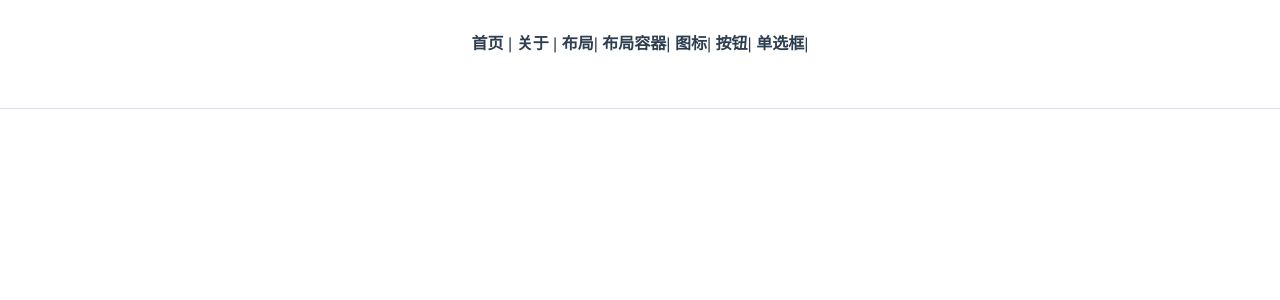
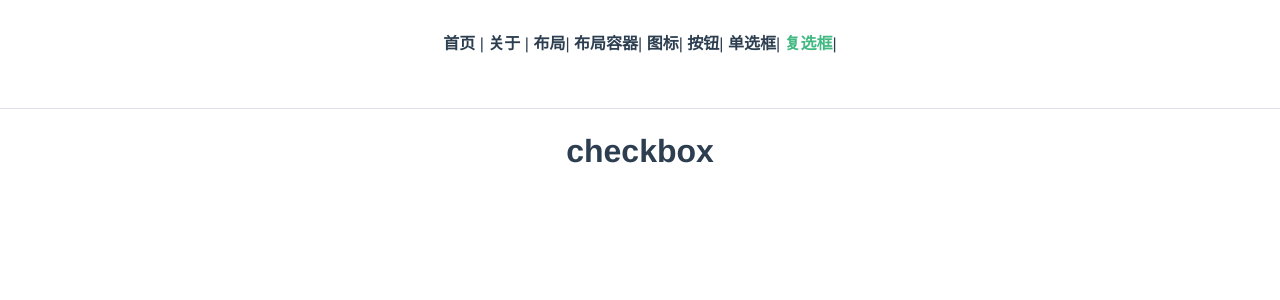
Before and after one commit to studyingpanda/element-demo, a Vue app: page /checkboxDemo in a window 1280 px wide. Shown: the top 300 px of the page. Built offline with nearby package versions, Linux system fonts and the light colour scheme.

Commit message:
add CheckBoxDemo

```diff
--- a/src/App.vue
+++ b/src/App.vue
@@ -6,8 +6,9 @@
       <router-link to="/layoutDemo">布局</router-link>|
       <router-link to="/containerDemo">布局容器</router-link>|
       <router-link to="/iconDemo">图标</router-link>|
-      <router-link to="/ButtonDemo">按钮</router-link>|
-      <router-link to="/RadioDemo">单选框</router-link>|
+      <router-link to="/buttonDemo">按钮</router-link>|
+      <router-link to="/radioDemo">单选框</router-link>|
+      <router-link to="/checkboxDemo">复选框</router-link>|
     </div>
     <el-divider></el-divider>
     <router-view />
--- a/src/router/index.js
+++ b/src/router/index.js
@@ -37,6 +37,11 @@ const routes = [{
     path: '/radioDemo',
     name: 'RadioDemo',
     component: () => import('../views/RadioDemo.vue')
+  },
+  {
+    path: '/checkboxDemo',
+    name: 'CheckboxDemo',
+    component: () => import('../views/CheckboxDemo.vue')
   }
 ]
 
--- /dev/null
+++ b/src/views/CheckboxDemo.vue
@@ -0,0 +1,5 @@
+<template>
+  <div>
+    <h1>checkbox</h1>
+  </div>
+</template>
```
